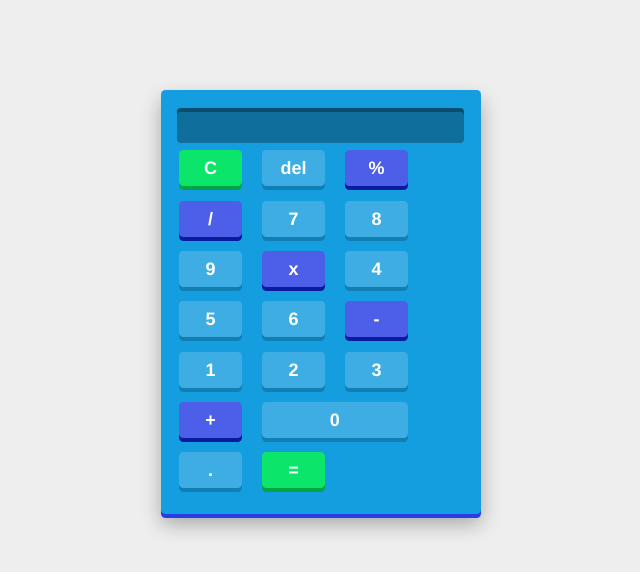
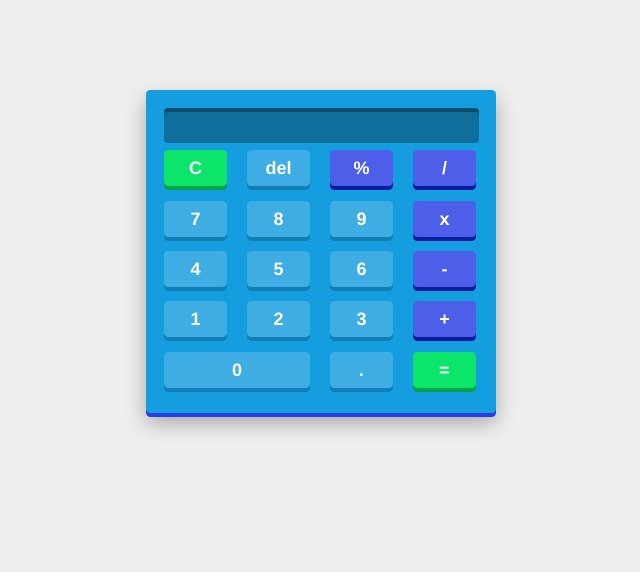
Before and after one commit to justinorfi/Codeup_Web_Exercises, a PHP site: page /calculator.html in a window 1280 px wide. Shown: the top 572 px of the page, without its empty margins (319-959 px from the left). Run offline with PHP 8.4, Linux system fonts and the light colour scheme.

Commit message:
tweaked styling, looks better

```diff
--- a/public/css/calculator.css
+++ b/public/css/calculator.css
@@ -11,6 +11,7 @@ html {
 }
 #calculator {
 	width: 25%;
+	min-width: 350px;
 	max-width: 350px;
 	height: auto;
 	margin: 5em auto;
```
